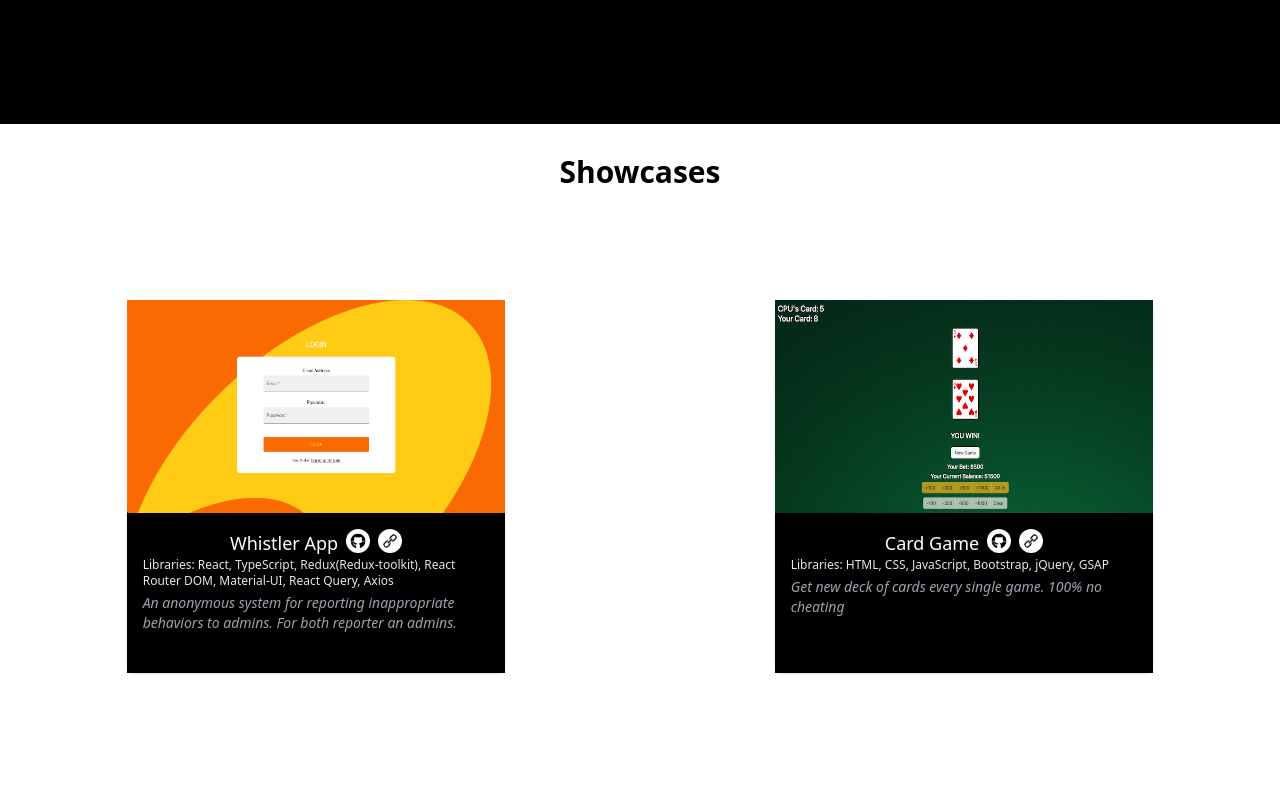
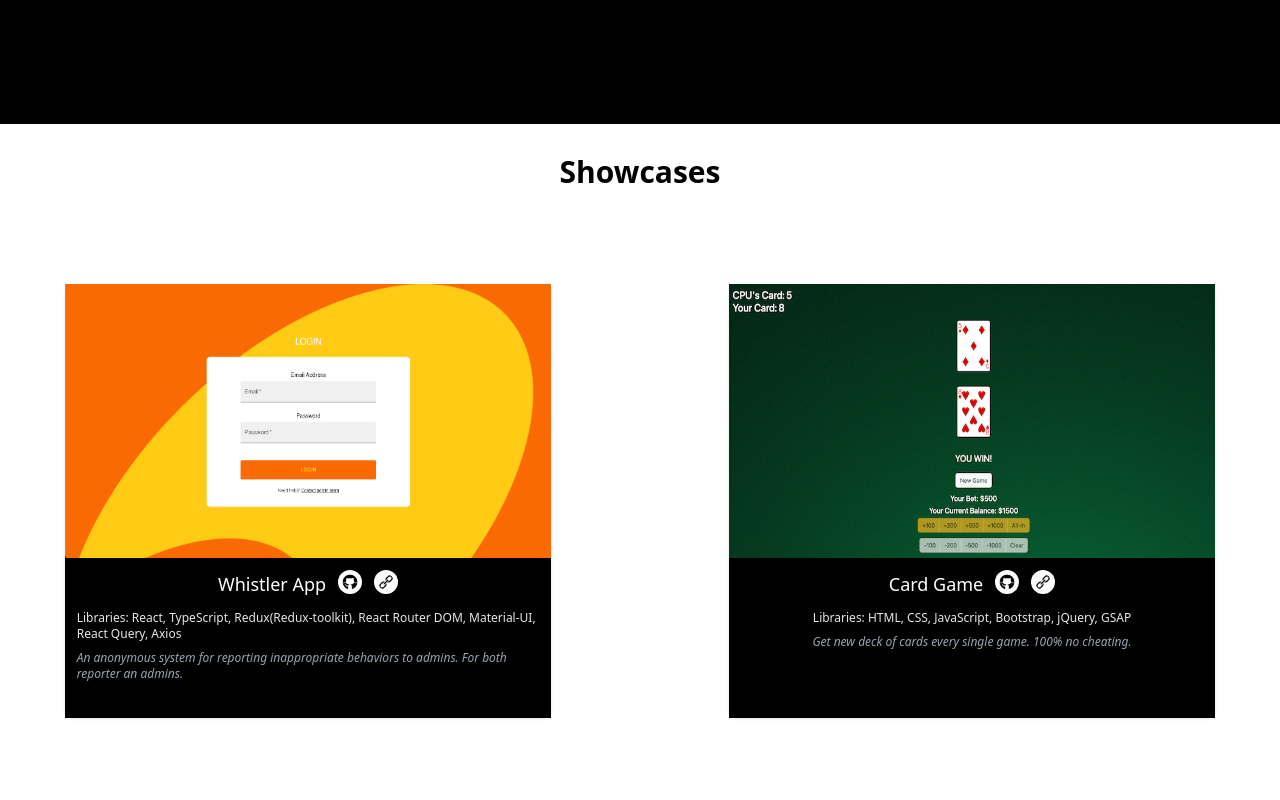
Before and after one commit to isaacrundev/portfolio, a React (Vite) app: page / in a window 1280 px wide. Shown: the part 1540-2340 px from the top of the page. Built offline with nearby package versions, Linux system fonts and the light colour scheme; a web font is replaced by a local one.

Commit message:
Showcases

```diff
--- a/src/App.css
+++ b/src/App.css
@@ -6,7 +6,7 @@
 
 section {
   width: 100%;
-  padding: 0 2rem;
+  padding: 0 1rem;
   min-height: 100vh;
 }
 
--- a/src/components/Showcase.tsx
+++ b/src/components/Showcase.tsx
@@ -18,14 +18,7 @@ const Showcase = ({
   githubUrl,
 }: Props) => {
   return (
-    // <div className="container">
-    //   <div className="container">
-    //     <img src={imgPath}>
-    //       <a href={websiteUrl} />
-    //     </img>
-    //   </div>
-    // </div>
-    <div className="flex flex-col w-2/3 mx-auto bg-white rounded-lg shadow">
+    <div className="flex flex-col w-5/6 mx-auto bg-white rounded-lg shadow">
       <div className="overflow-hidden ">
         <a href={deployedUrl} target="_blank">
           <img
@@ -34,30 +27,28 @@ const Showcase = ({
           />
         </a>
       </div>
-      <div className="flex flex-col w-full h-40 p-4">
-        <div className="flex flex-row gap-2">
+      <div className="flex flex-col w-full h-40 px-3">
+        <div className="flex flex-row gap-3 py-3">
           <p className="text-lg font-medium text-primary-500">{name}</p>
-          {/* <div className="flex flex-row gap-1"> */}
-          {/* <span className="w-6"> */}
           <a className="w-6 " href={githubUrl} target="_blank">
             <img
               src={github}
               className="object-contain p-1 bg-white rounded-full"
             />
           </a>
-          {/* </span> */}
-          {/* <span className="w-6"> */}
           <a className="w-6" href={deployedUrl} target="_blank">
             <img
               src={link}
               className="object-contain p-1 bg-white rounded-full"
             />
           </a>
-          {/* </span> */}
-          {/* </div> */}
         </div>
-        <p className="text-xs text-gray-200 ">Libraries: {libraries}</p>
-        <p className="mt-1 text-sm italic text-gray-400">{desc}</p>
+        <div>
+          <p className="text-xs text-gray-200 ">Libraries: {libraries}</p>
+        </div>
+        <div>
+          <p className="mt-2 text-xs italic text-gray-400"> {desc}</p>
+        </div>
       </div>
     </div>
   );
--- a/src/layouts/Contact.tsx
+++ b/src/layouts/Contact.tsx
@@ -30,13 +30,12 @@ const contactMethods = [
 
 const Contact = () => {
   return (
-    <section id="contact" className="h-screen">
-      <div className="flex flex-col h-full">
+    <section id="contact">
+      <div className="flex flex-col ">
         <div className="flex flex-col justify-center basis-24">
           <p className="text-3xl font-semibold">Contact</p>
         </div>
-        {/* <div className="mt-40"> */}
-        <div className="flex flex-col justify-center grow">
+        <div className="flex flex-col mt-40">
           <div>
             <p className="py-5 text-2xl text-center">You can find me on:</p>
           </div>
--- a/src/layouts/Header.tsx
+++ b/src/layouts/Header.tsx
@@ -4,7 +4,7 @@ type Props = {
 
 const Header = ({ children }: Props) => {
   return (
-    <div className="flex flex-row h-6 mx-10 mb-5 mt-7">
+    <div className="flex flex-row h-6 mx-10 mb-5 bg-transparent mt-7">
       <div className="w-full text-5xl">Delicate Title</div>
       <nav className="flex flex-row gap-5">{children}</nav>
     </div>
--- a/src/layouts/Hero.tsx
+++ b/src/layouts/Hero.tsx
@@ -11,7 +11,7 @@ const Hero = () => {
       }}
       transition={{ duration: 1 }}
       id="main"
-      className="flex flex-row items-center"
+      className="flex flex-row items-center min-h-screen"
     >
       <div className="container flex flex-col items-center py-5">
         <p className="text-4xl font-notoSans">HI! I AM</p>
--- a/src/layouts/Showcases.tsx
+++ b/src/layouts/Showcases.tsx
@@ -20,7 +20,7 @@ const showcaseData = [
   },
   {
     name: "Card Game",
-    desc: "Get new deck of cards every single game. 100% no cheating",
+    desc: "Get new deck of cards every single game. 100% no cheating.",
     libraries: "HTML, CSS, JavaScript, Bootstrap, jQuery, GSAP",
     screenshots: [cardGame1, cardGame2, cardGame3],
     deployedUrl: "https://shiny-haupia-090eab.netlify.app/",
@@ -38,7 +38,7 @@ const Showcases = () => {
           </p>
         </div>
         {/* <div className="grid-cols-2 py-20 bg-white min-[1033px]:grid"> */}
-        <div className="flex flex-col gap-20 py-20 bg-white lg:grid lg:grid-cols-2">
+        <div className="flex flex-col gap-20 py-16 bg-white lg:grid lg:grid-cols-2">
           {showcaseData.map((item) => (
             <Showcase
               name={item.name}
```
